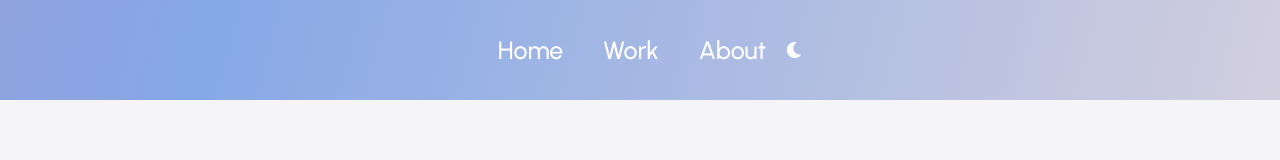
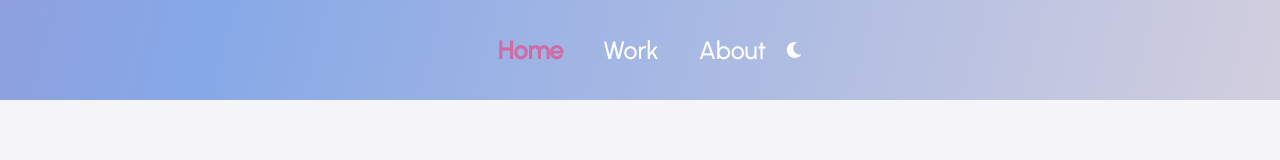
Before and after one commit to nadin3amanda/nadine-portfolio, a React (Create React App) app: page / in a window 1280 px wide. Shown: the top 160 px of the page. Built offline with nearby package versions, Linux system fonts and the light colour scheme; a web font is replaced by a local one.

Commit message:
updates navbar part 1

```diff
--- a/src/components/Navbar.js
+++ b/src/components/Navbar.js
@@ -26,9 +26,21 @@ function Navbar() {
         </button>
       </div>
       <div className="links">
-        <Link to="/">Home</Link>
-        <Link to="/projects">Work</Link>
-        <Link to="/about">About</Link>
+        <Link to="/" className={location.pathname === "/" ? "active" : ""}>
+          Home
+        </Link>
+        <Link
+          to="/projects"
+          className={location.pathname === "/projects" ? "active" : ""}
+        >
+          Work
+        </Link>
+        <Link
+          to="/about"
+          className={location.pathname === "/about" ? "active" : ""}
+        >
+          About
+        </Link>
         <FaMoon onClick={handleThemeSwitch} className="cursor-pointer" />
       </div>
     </div>
--- a/src/styles/Navbar.css
+++ b/src/styles/Navbar.css
@@ -27,11 +27,34 @@
   color: white;
 }
 
-.navbar a {
+.navbar a,
+a::before {
   color: white;
   text-decoration: none;
   margin: 20px;
   font-size: 25px;
+  font-weight: 500;
+}
+
+.navbar a:hover {
+  color: #86a8e7;
+  text-decoration-color: #5ffbf1;
+  text-decoration: wavy;
+  margin: 20px;
+  font-size: 25px;
+}
+
+.navbar a.active,
+.navbar a:active {
+  color: #d16ba5;
+  font-weight: 600;
+  text-decoration: wavy;
+  text-decoration-color: #d16ba5;
+}
+
+.navbar a::after {
+  font-weight: 700;
+  color: #86a8e7;
 }
 
 .toggleButton {
```
